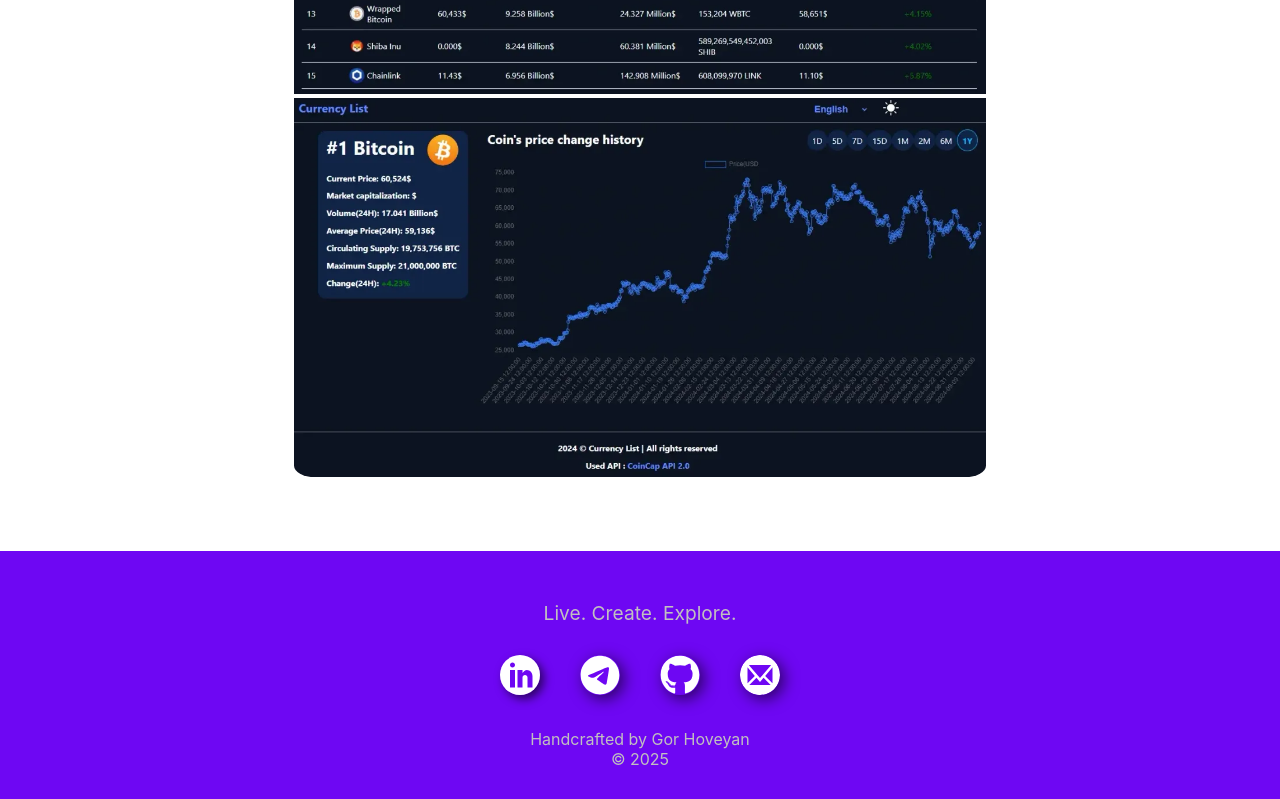
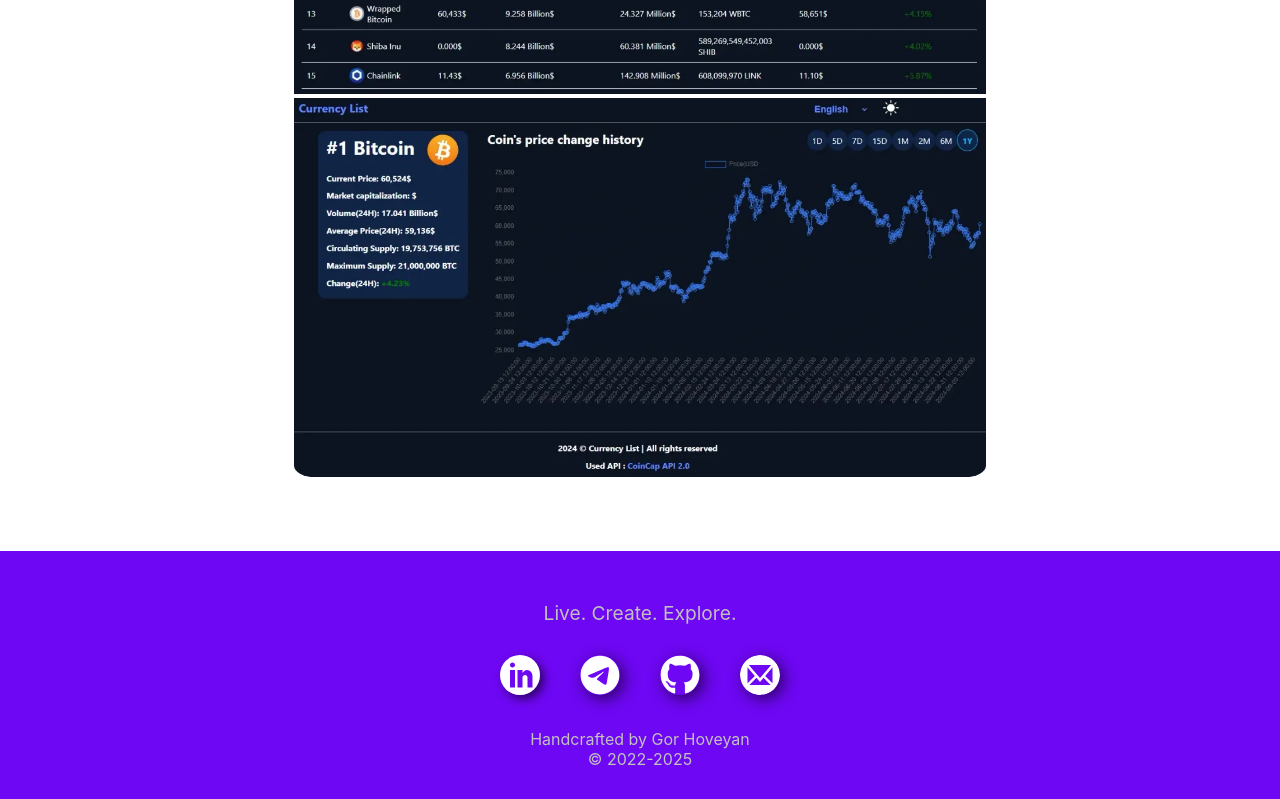
Before and after one commit to Gor-Hoveyan/Gor-Hoveyan.github.io, a React (Create React App) app: page / in a window 1280 px wide. Shown: the part 4267-5066 px from the top of the page. Built offline with nearby package versions, Linux system fonts and the light colour scheme; a web font is replaced by a local one.

Commit message:
Add creation date in the footer

```diff
--- a/src/components/contact/Contact.jsx
+++ b/src/components/contact/Contact.jsx
@@ -86,7 +86,7 @@ const Contact = forwardRef((props, ref) =>  {
       <div className={styles.footer}>
         <p className={styles.credentials}>
           Handcrafted by Gor Hoveyan <br />{" "}
-          <span className={styles.date}>© {date.getFullYear()}</span>
+          <span className={styles.date}>© 2022-{date.getFullYear()}</span>
         </p>
       </div>
     </footer>
```
